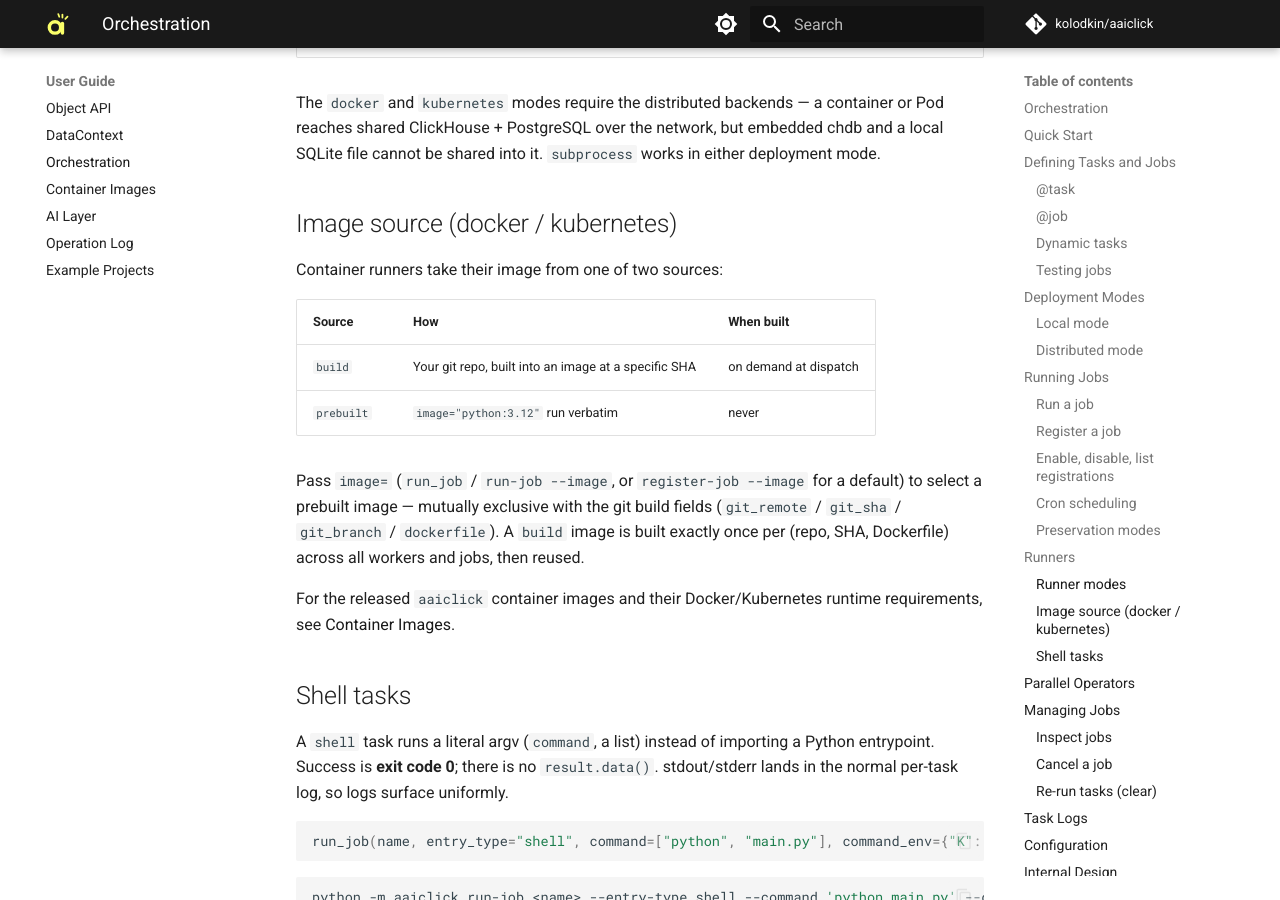
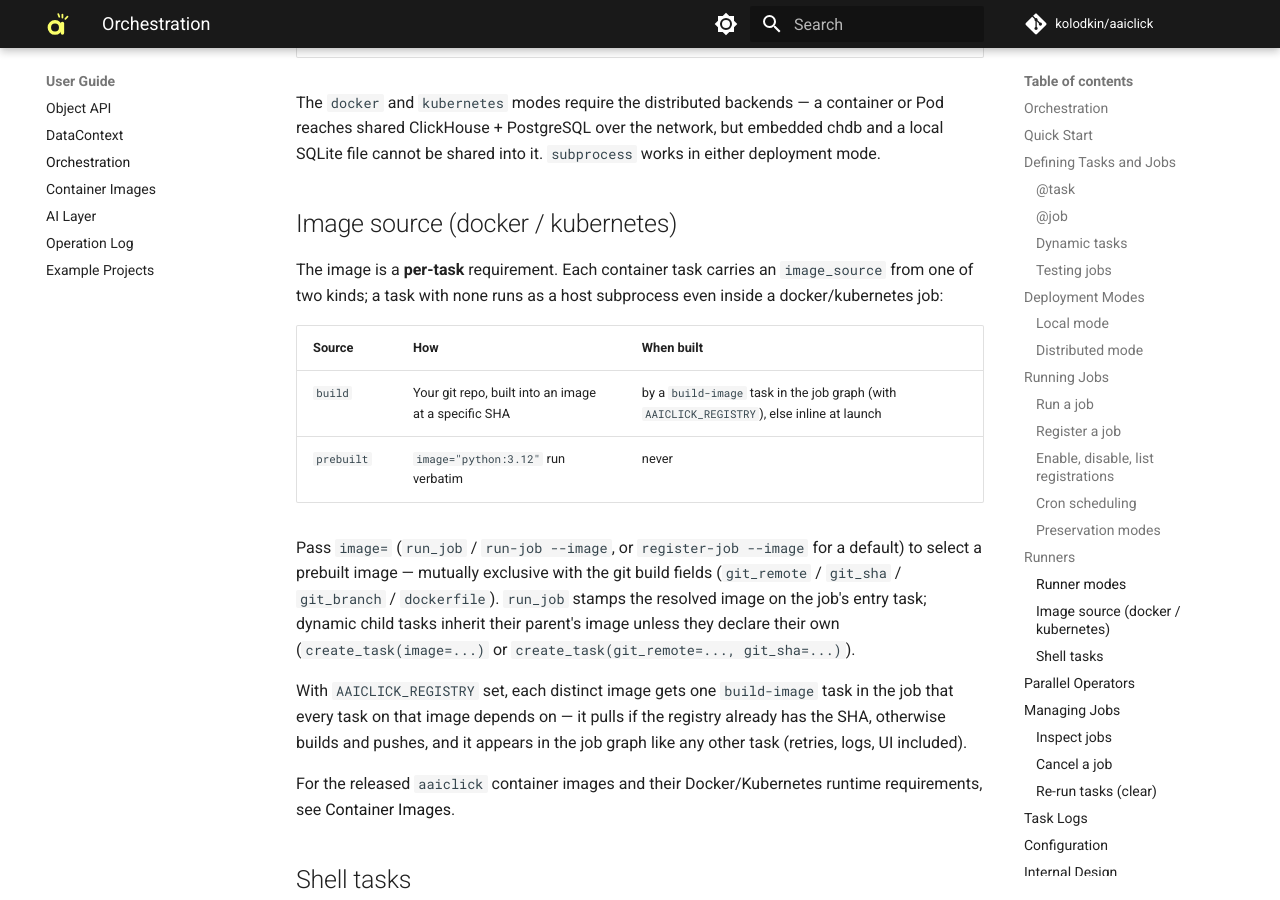
Before and after one commit to kolodkin/aaiclick, an MkDocs documentation site: the page built from docs/user_guide/orchestration.md, in a window 1280 px wide and 900 px high, scrolled down 5395 px. Built offline with MkDocs 1.6.1 and Material for MkDocs 9.7.7, drawn with Linux system fonts in a browser that asks for light colours; comment, search, counter and statistics services are not loaded.

Commit message:
Docs: per-task image model replaces dispatch-time build machinery
Co-Authored-By: Claude Fable 5 <noreply@anthropic.com>
Claude-Session: https://claude.ai/code/session_01UCYftBzSXcrCQuubwshA5f

```diff
--- a/docs/user_guide/orchestration.md
+++ b/docs/user_guide/orchestration.md
@@ -266,18 +266,26 @@ works in either deployment mode.
 
 ## Image source (docker / kubernetes)
 
-Container runners take their image from one of two sources:
+The image is a **per-task** requirement. Each container task carries an
+`image_source` from one of two kinds; a task with none runs as a host
+subprocess even inside a docker/kubernetes job:
 
 | Source     | How                                                        | When built            |
 |------------|------------------------------------------------------------|-----------------------|
-| `build`    | Your git repo, built into an image at a specific SHA       | on demand at dispatch |
+| `build`    | Your git repo, built into an image at a specific SHA       | by a `build-image` task in the job graph (with `AAICLICK_REGISTRY`), else inline at launch |
 | `prebuilt` | `image="python:3.12"` run verbatim                         | never                 |
 
 Pass `image=` (`run_job` / `run-job --image`, or `register-job --image` for a
 default) to select a prebuilt image — mutually exclusive with the git build
-fields (`git_remote` / `git_sha` / `git_branch` / `dockerfile`). A `build`
-image is built exactly once per (repo, SHA, Dockerfile) across all workers and
-jobs, then reused.
+fields (`git_remote` / `git_sha` / `git_branch` / `dockerfile`). `run_job`
+stamps the resolved image on the job's entry task; dynamic child tasks inherit
+their parent's image unless they declare their own
+(`create_task(image=...)` or `create_task(git_remote=..., git_sha=...)`).
+
+With `AAICLICK_REGISTRY` set, each distinct image gets one `build-image` task
+in the job that every task on that image depends on — it pulls if the
+registry already has the SHA, otherwise builds and pushes, and it appears in
+the job graph like any other task (retries, logs, UI included).
 
 For the released `aaiclick` container images and their Docker/Kubernetes
 runtime requirements, see [Container Images](container_images.md).
```
Also changed, not shown: docs/designs/future.md (+8 -27 lines), docs/designs/kubernetes_runner.md (+7 -6 lines), docs/designs/orchestration.md (+6 -6 lines), docs/designs/task_log_retirement.md (+2 -1 lines), docs/user_guide/container_images.md (+5 -4 lines).
